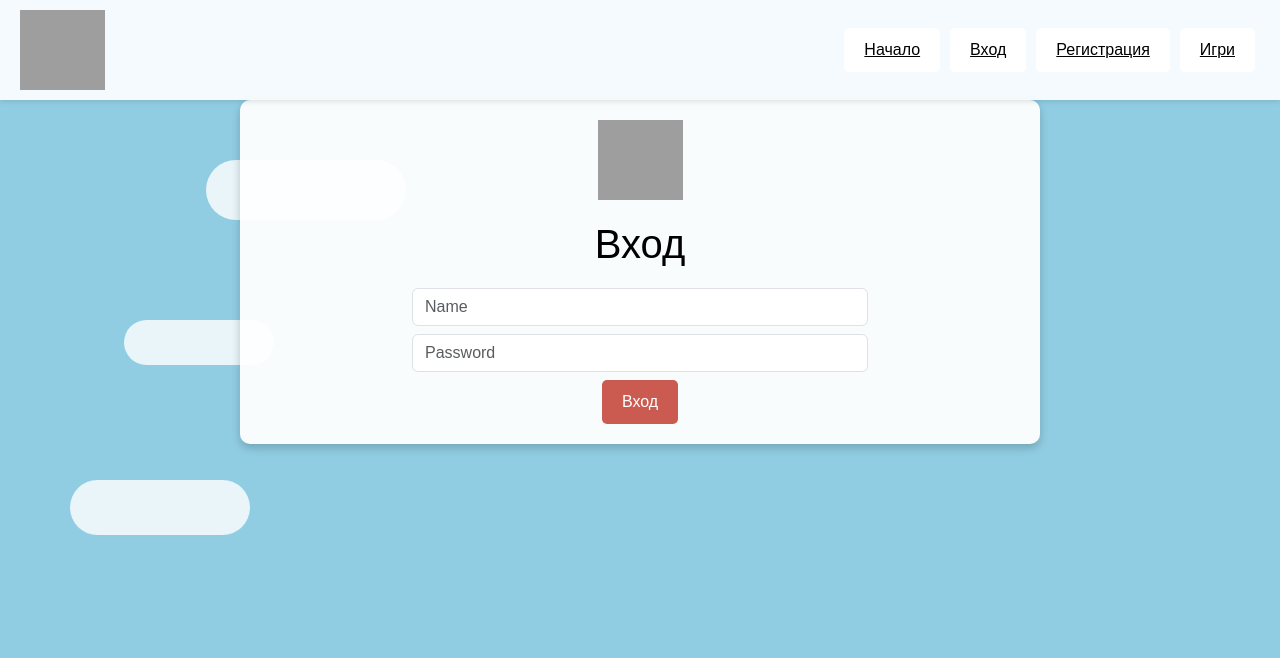
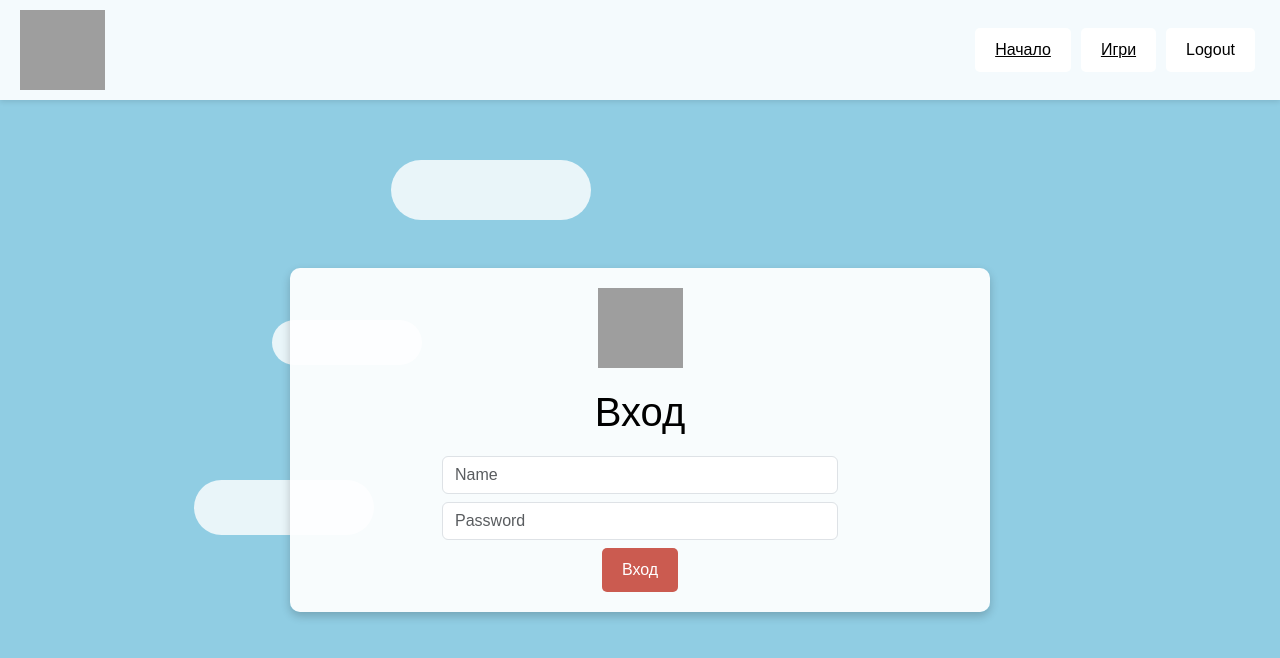
Before and after one commit to Gogi4aaa/MyFriend, a React (Vite) app in the folder MyFriend/: page /login in a window 1280 px wide. Shown: the top 658 px of the page. Built offline with nearby package versions, Linux system fonts and the light colour scheme; sample sign-in values are in the browser's storage; grey boxes are pictures that could not be loaded.

Commit message:
fixed buttons functionality

```diff
--- a/MyFriend/src/App.css
+++ b/MyFriend/src/App.css
@@ -65,7 +65,7 @@
     align-items: center;
 }
 
-header nav a {
+header nav a, header nav button {
     background-color: #ffffff;
     border: none;
     padding: 10px 20px;
@@ -77,7 +77,7 @@
     transition: background-color 0.3s;
 }
 
-header nav a:hover {
+header nav a:hover, header nav button:hover {
     background-color: #CB5B50;
     color: white;
 }
@@ -154,7 +154,7 @@
     background-color: rgba(255, 255, 255, 0.933); /* Бял фон с прозрачност */
     padding: 20px;
     border-radius: 10px;
-    max-width: 800px;
+    width: 700px;
     margin: 0 auto;
     box-shadow: 0 4px 10px rgba(0, 0, 0, 0.2);
     z-index: 10;
--- a/MyFriend/src/components/Auth/Auth.tsx
+++ b/MyFriend/src/components/Auth/Auth.tsx
@@ -4,12 +4,13 @@
 import { AuthCredentials } from "../../Interfaces/Login/Auth";
 import "../Auth/Auth.css";
 import { toast } from "react-toastify";
+import { useNavigate } from "react-router-dom";
 const apiUrl = import.meta.env.VITE_API_URL;
 const AuthPage = () => {
   const [name, setName] = useState("");
   const [password, setPassword] = useState("");
   const [error, setError] = useState("");
-
+  const navigate = useNavigate();
   const handleSubmit = async (e: React.FormEvent) => {
     e.preventDefault();
     await login({ username:name, password });
@@ -23,6 +24,7 @@
     console.log("Login successful:", response.data);
     // Store token or handle user session if needed
     localStorage.setItem("token", response.data.token);
+    navigate("/");
 } catch (error) {
     console.error("Login failed:", error);
     toast.error("Невалидно потребителско име или парола!");
--- a/MyFriend/src/components/Layout/Layout.tsx
+++ b/MyFriend/src/components/Layout/Layout.tsx
@@ -1,7 +1,16 @@
 import { ReactNode } from "react";
 import { Link } from "react-router-dom";
 import { LoginProtection } from "../../Utils/HelperFunctions";
+import { useNavigate } from "react-router-dom";
 const Layout = ({ children }: { children: ReactNode }) => {
+  const navigate = useNavigate();
+  const logout = () => {
+    const token = localStorage.getItem("token");
+    if (token) {
+      localStorage.removeItem("token");
+      navigate("/");
+    }
+  }
   return (
     <>
       <header>
@@ -11,15 +20,13 @@
           </div>
           <div className="nav-buttons">
             <Link to={"/"}>Начало</Link>
-            <Link to={"/login"} id="profile-button">Вход</Link>
-            <Link to={"/register"} id="profile-button">Регистрация</Link>
             {LoginProtection() && <Link to={"/games"} id="games-button">Игри</Link>}
+            {!LoginProtection() && <Link to={"/login"} id="profile-button">Вход</Link>}
+            {!LoginProtection() && <Link to={"/register"} id="profile-button">Регистрация</Link>}
+            {LoginProtection() && <button id="profile-button" onClick={logout}>Logout</button>}
             <Link to={"/profile"} id="profile-info-button" style={{ display: "none" }}>
               Профил
             </Link>
-            <button id="logout-button" style={{ display: "none" }}>
-              Изход
-            </button>
           </div>
         </nav>
       </header>
@@ -28,8 +35,9 @@
         <div className="cloud cloud2"></div>
         <div className="cloud cloud3"></div>
       </div>
-      <main>
-        {children}</main>
+      <main style={{minHeight: "100vh", width: "70%", margin: "0 auto"}} className="d-flex justify-content-between align-items-center flex-wrap">
+        {children}
+      </main>
     </>
   );
 };
--- a/MyFriend/src/components/Register/Register.tsx
+++ b/MyFriend/src/components/Register/Register.tsx
@@ -3,12 +3,13 @@
 import Layout from "../Layout/Layout";
 import axios from "axios";
 import "../Auth/Auth.css";
+import { useNavigate } from "react-router-dom";
 const apiUrl = import.meta.env.VITE_API_URL;
 const Register = () => {
   const [name, setName] = useState("");
   const [password, setPassword] = useState("");
   const [email, setEmail] = useState("");
-
+  const navigate = useNavigate();
   const handleRegister = async (e: React.FormEvent) => {
     e.preventDefault();
 
@@ -35,8 +36,7 @@
 
         console.log("Registration successful:", response.data);
         toast.success("Успешна регистрация!");
-        // Store token or handle user session if needed
-        localStorage.setItem("token", response.data.token);
+        navigate("/login");
     } catch (error) {
         toast.error("Неуспешна регистрация!");
         console.error("Registration failed:", error);
--- a/MyFriend/src/components/games/Game.tsx
+++ b/MyFriend/src/components/games/Game.tsx
@@ -3,14 +3,14 @@
 import { GameProps } from "../../Interfaces/Login/Game";
 const Game = ({link, img }: GameProps) => {
   return (
-    <>
+    <div className="d-flex justify-content-between align-items-center">
         <div className="imgBox">
         <img src={img} alt="Кой как звучи"/>
         <Link target="_blank" className="btn btn-primary" to={link}>
             Играй
         </Link>
         </div>
-    </>
+    </div>
   )
 }
 export default Game;
```
Also changed, not shown: 1 other file (tests, documents, lock files or other folders).
